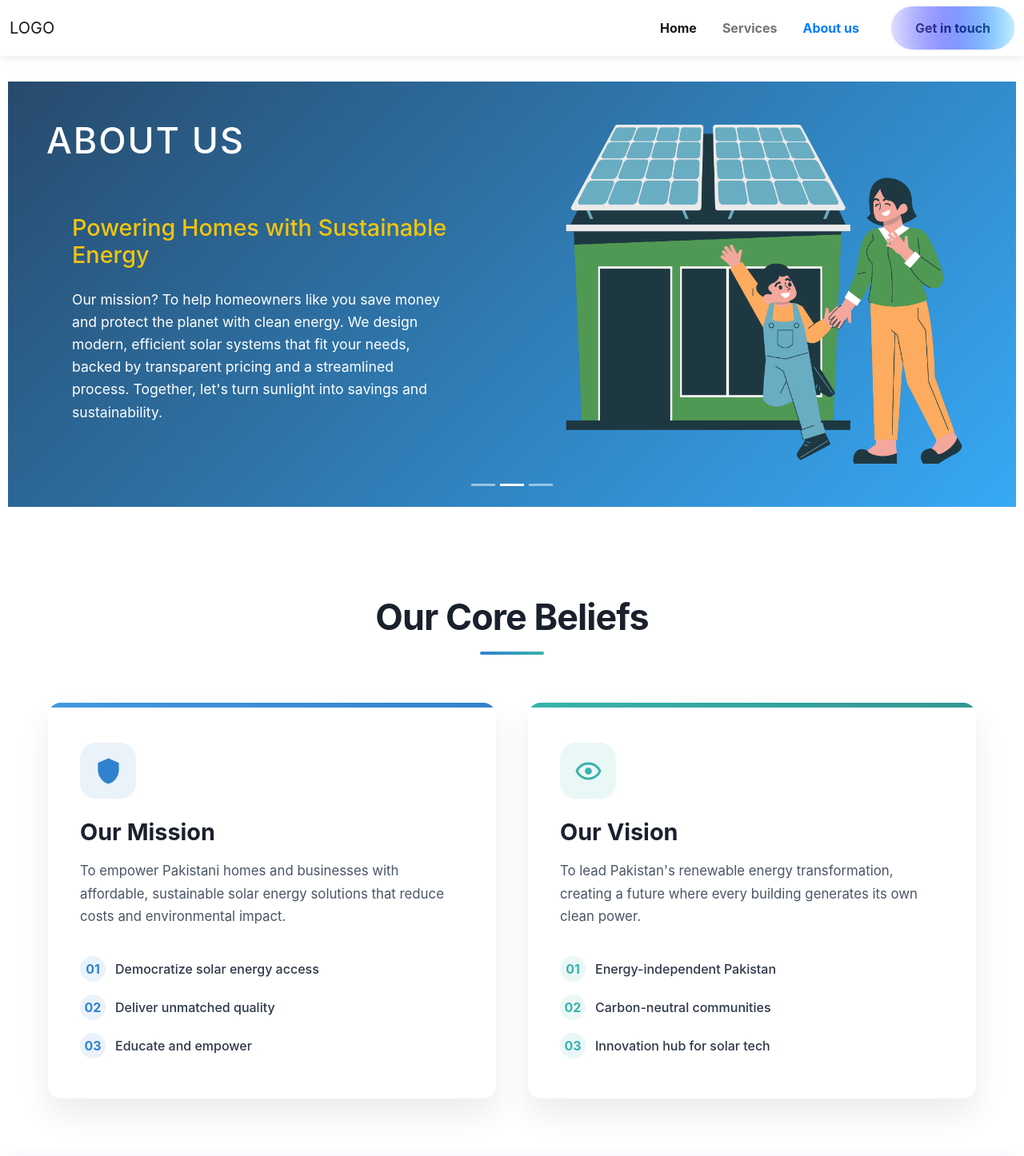
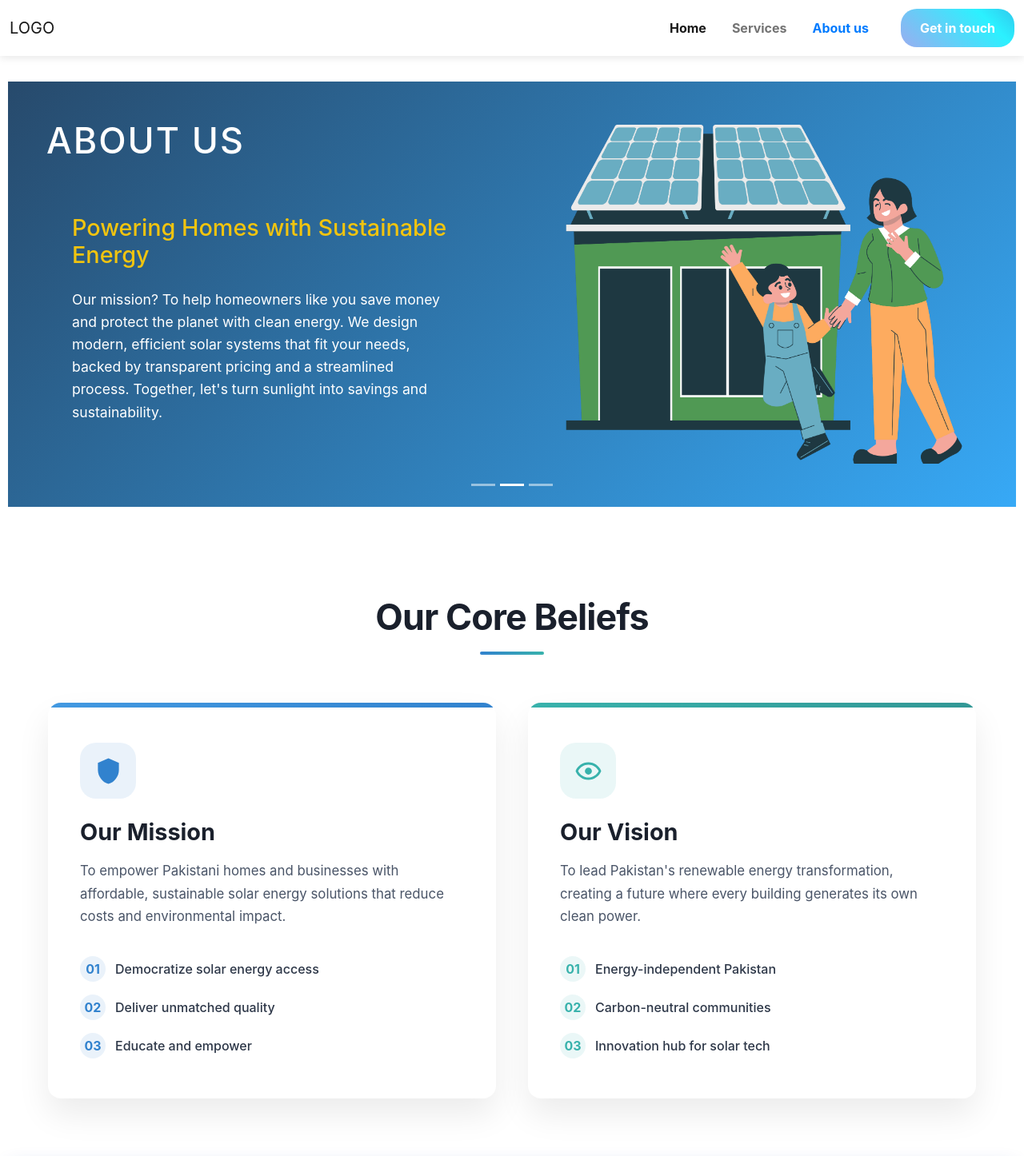
Before and after one commit to 1stN00B/solarmax, a React (Create React App) app: page /about in a window 1280 px wide. Shown: the top 1446 px of the page at 80% size. Built offline with nearby package versions, Linux system fonts and the light colour scheme.

Commit message:
updated buttons and css

```diff
--- a/src/About.css
+++ b/src/About.css
@@ -96,100 +96,8 @@
     }
   }
 /*-------------------------ends here-----------------------------*/
-/*----------------------------------------------------missin & vision--------------------------------------------------*/
-/*
-.mv2-container {
-    display: flex;
-    gap: 6rem;
-    padding: 2rem;
-    justify-content: center;
-    flex-wrap: wrap;
-  }
-
-  .mv2-card {
-    background: #f8fafc;
-    border-radius: 20px;
-    padding: 3rem;
-    width: 480px;
-    text-align: center;
-    border: 2px solid #e2e8f0;
-    box-shadow: 0 4px 24px rgba(37, 99, 235, 0.08);
-  }
-
-  .mv2-icon-box {
-    background: #bfdbfe;
-    width: 100px;
-    height: 100px;
-    border-radius: 24px;
-    margin: 0 auto 2rem;
-    display: flex;
-    align-items: center;
-    justify-content: center;
-  }
-
-  .mv2-heading {
-    color: #1e40af;
-    font-size: 1.8rem;
-    margin-bottom: 1.5rem;
-    font-weight: 700;
-  }
-
-  .mv2-text {
-    color: #475569;
-    line-height: 1.7;
-    font-size: 1.1rem;
-    margin: 0;
-    padding: 0 1.5rem;
-  }
-  .quote-style {
-    position: relative;
-    padding-left: 60px;
-    font-size: 1.1rem;
-    line-height: 1.7;
-    color: #475569;
-    margin: 1.5rem 0;
-  }
-
-  .quote-style::before {
-    content: "";
-    position: absolute;
-    left: 0;
-    top: -15px;
-    width: 50px;
-    height: 50px;
-    background-image: url('/public/images/double-quotes.png');
-    background-size: contain;
-    background-repeat: no-repeat;
-    opacity: 0.2;
-    z-index: 0;
-  }
-
-
-  @media (max-width: 768px) {
-    .mv2-card {
-      width: 100%;
-      padding: 2rem;
-      margin: 1rem 0;
-    }
-
-    .quote-style {
-        padding-left: 40px;
-      }
-
-      .quote-style::before {
-        width: 35px;
-        height: 35px;
-        top: -5px;
-      }
-
-    .mv2-text {
-      padding: 0;
-    }
-  }*/
-
 
   /*---------------------------------------mission vision-------------------------------------*/
-/* Mission Vision Modern CSS */
 
 .mission-vision-container {
     max-width: 1200px;
@@ -603,15 +511,15 @@
   padding-bottom: 40px;
 }
 
-  @media (min-width: 768px) {
+  @media (min-width: 777px) {
    .message-title {
-     font-size: 2.5rem;
+     font-size: 1rem;
      max-width: 800px; /* Prevents text from becoming too wide */
-     margin: 0 auto; /* Centers title text */
+     margin: auto; /* Centers title text */
    }
 
   .message-text {
-    font-size: 1.25rem;
+    font-size: 0.8rem;
     max-width: 600px; /* Constrains text width */
     margin: 20px auto 0; /* Centers description text */
   }
--- a/src/App.css
+++ b/src/App.css
@@ -15,7 +15,6 @@ body {
   font-weight: bold;
   text-decoration: none;
 }
-
 
 .navbar {
   position: fixed !important;
@@ -64,98 +63,121 @@ body {
   color: #0d6efd !important;
 }
 
-/* Desktop Dropdown Menu */
-@media (min-width: 992px) {
-  .nav-item.dropdown {
-    position: relative;
+/* Mobile Menu Styles */
+@media (max-width: 767px) {
+  .navbar {
+    height: auto;
+    min-height: 70px;
+  }
+
+  .navbar-collapse {
+    position: fixed;
+    top: 70px;
+    right: -100%;
+    width: 70%;
+    height: calc(100vh - 70px);
+    background-color: rgba(255, 255, 255, 0.98);
+    backdrop-filter: blur(12px);
+    -webkit-backdrop-filter: blur(12px);
+    transition: right 0.4s cubic-bezier(0.4, 0, 0.2, 1);
+    overflow-y: auto;
+    padding: 20px;
+    box-shadow: -5px 0 15px rgba(0, 0, 0, 0.1);
+    z-index: 999;
+  }
+
+  .navbar-collapse.show {
+    right: 0;
+  }
+
+  .navbar-toggler {
+    position: absolute;
+    right: 15px;
+    top: 18px;
+    z-index: 1001;
+  }
+
+  .nav-item {
+    margin-bottom: 10px;
   }
 
   .dropdown-menu {
-    display: block;
-    opacity: 0;
-    visibility: hidden;
-    transition: all 0.3s ease;
-    margin-top: 0;
+    position: static !important;
+    float: none;
+    width: 0%;
     border: none;
-    box-shadow: 0 5px 10px rgba(0, 0, 0, 0.1);
-    min-width: 200px;
-    pointer-events: none;
+    box-shadow: none;
+    margin-top: 5px;
+    background-color: rgba(245, 245, 245, 0.7);
+    transform: none !important;
+    display: none;
+    opacity: 1;
+    visibility: visible;
   }
 
-  .nav-item.dropdown:hover .dropdown-menu {
-    opacity: 1;
-    visibility: visible;
-    pointer-events: auto;
+  .dropdown-menu.show {
+    display: block;
   }
 
-  .nav-item.dropdown::after {
-    content: '';
-    position: absolute;
-    bottom: -20px;
-    left: 0;
+  .nav-link.dropdown-toggle::after {
+    /*content: '▼';*/
+    display: inline-block;
+    margin-left: 5px;
+    font-size: 0.7em;
+    transition: transform 0.3s;
+  }
+
+  .nav-link.dropdown-toggle[aria-expanded="true"]::after {
+    transform: rotate(180deg);
+  }
+
+  .mobile-button-container {
+    display: flex;
+    justify-content: flex-end;
     width: 100%;
-    height: 20px;
-    background: transparent;
+    padding-right: 20px;
+    margin-top: 15px;
+  }
+
+  .buttonnavbar {
+    display: flex;
+    width: 80%;
+    text-align: center;
+    min-width: 150px;
+    margin: 0 auto;
+    padding: 25px 25px;
   }
 }
 
 /* Gradient Button Styles */
 .buttonnavbar {
-  display: inline-flex;
-  align-items: center;
-  justify-content: center;
+  position: relative;
+  padding: 12px 24px;
+  font-size: 16px;
+  font-weight: bold;
+  color: white;
   text-decoration: none;
-  padding: 15px 30px;
-  border: 0;
-  position: relative;
+  border-radius: 20px;
   overflow: hidden;
-  border-radius: 9rem;
-  transition: all 0.2s ease;
-  font-weight: bold;
-  color: rgb(37, 37, 37);
-  z-index: 0;
-  box-shadow: 0 0px 7px -5px rgba(0, 0, 0, 0.5);
+  display: inline-block;
+  background: linear-gradient(45deg, #bf96eb, #2bf1ff, #3f51b5, #007bff);
+  background-size: 300% 300%;
+  transition: background 0.6s ease-in-out, transform 0.3s ease-in-out;
+  animation: gradientMove 5s infinite alternate;
 }
 
 .buttonnavbar:hover {
-  background: rgb(193, 228, 248);
-  color: rgb(33, 0, 85);
-  transform: scale(1.05);
+  background: linear-gradient(45deg, #00fbff, #dddab2, #7da6d2, #33a1ff); /* Scattered colors */
+  transform: scale(1); /* Slight zoom effect */
+  background-size: 300% 300%;
+  transition: background 0.3s ease-in-out, transform 0.3s ease-in-out;
 }
 
-.buttonnavbar:active {
-  transform: scale(0.97);
+@keyframes gradientMove {
+  0% { background-position: 0% 50%; }
+  100% { background-position: 100% 50%; }
 }
 
-.hoverEffect {
-  position: absolute;
-  inset: 0;
-  display: flex;
-  align-items: center;
-  justify-content: center;
-  z-index: 1;
-}
-
-.hoverEffect .navbarmain {
-  background: linear-gradient(
-    90deg,
-    rgb(150, 140, 255) 0%,
-    rgb(0, 17, 255) 49%,
-    rgba(0, 212, 255, 1) 100%
-  );
-  border-radius: 40rem;
-  width: 10rem;
-  height: 10rem;
-  transition: 0.4s;
-  filter: blur(20px);
-  animation: rotateEffect 3s linear infinite;
-  opacity: 0.5;
-}
-
-@keyframes rotateEffect {
-  0% { transform: rotate(0deg); }
-  100% { transform: rotate(360deg); }
-}
 
 /*----------------------------------hero------------------------------- */
 .text-size{
@@ -894,12 +916,16 @@ body {
 /*end*/
 
 @media (min-width: 768px) {
+  .solar-ready-container{
+    padding-top: 10px;
+  }
+
   .solar-ready-title {
-    font-size: 2.5rem;
+    font-size: 2.3rem;
   }
 
   .solar-ready-desc {
-    font-size: 1.25rem;
+    font-size: 1.22rem;
   }
 }
 
--- a/src/components/Navbar.jsx
+++ b/src/components/Navbar.jsx
@@ -1,42 +1,60 @@
-import { useState, useEffect } from 'react';
+import { useState, useEffect, useRef } from 'react';
 import { Link } from 'react-router-dom';
 import { NavLink } from "react-router-dom";
 import '../App.css';
 
 const AutoHideNavbar = () => {
   const [isScrolled, setIsScrolled] = useState(false);
+  const [isNavbarOpen, setIsNavbarOpen] = useState(false);
+  const collapseRef = useRef(null);
+
+  const handleToggleClick = () => {
+    setIsNavbarOpen(!isNavbarOpen);
+  };
 
   const handleNavLinkClick = () => {
-    const navbarCollapse = document.getElementById('navbarSupportedContent');
-    if (navbarCollapse && navbarCollapse.classList.contains('show')) {
-      // Access Bootstrap through window object
-      const bsCollapse = new window.bootstrap.Collapse(navbarCollapse, { toggle: false });
-      bsCollapse.hide();
-    }
+    setIsNavbarOpen(false);
   };
 
   useEffect(() => {
     const handleScroll = () => {
-      if (window.scrollY > 100) {
-        setIsScrolled(true);
-      } else {
-        setIsScrolled(false);
-      }
+      setIsScrolled(window.scrollY > 100);
     };
 
     window.addEventListener('scroll', handleScroll);
     return () => window.removeEventListener('scroll', handleScroll);
   }, []);
 
+  useEffect(() => {
+    if (collapseRef.current) {
+      const collapseElement = collapseRef.current;
+
+      if (isNavbarOpen) {
+        collapseElement.classList.add('show');
+      } else {
+        collapseElement.classList.remove('show');
+      }
+    }
+  }, [isNavbarOpen]);
+
   return (
     <nav className={`navbar navbar-expand-lg navbar-light fixed-top ${isScrolled ? 'navbar-scrolled' : ''}`}>
       <div className="container-fluid">
         <Link className="navbar-brand" to="/" onClick={handleNavLinkClick}>LOGO</Link>
-        <button className="navbar-toggler" type="button" data-bs-toggle="collapse" data-bs-target="#navbarSupportedContent">
+        <button
+          className="navbar-toggler"
+          type="button"
+          onClick={handleToggleClick}
+          aria-expanded={isNavbarOpen}
+        >
           <span className="navbar-toggler-icon"></span>
         </button>
 
-        <div className="collapse navbar-collapse flex-grow-0" id="navbarSupportedContent">
+        <div
+          className="collapse navbar-collapse flex-grow-0"
+          id="navbarSupportedContent"
+          ref={collapseRef}
+        >
           <ul className="navbar-nav">
             <li className="nav-item pe-3">
               <Link className="nav-link active" aria-current="page" to="/" onClick={handleNavLinkClick}>Home</Link>
@@ -59,9 +77,9 @@ const AutoHideNavbar = () => {
           </ul>
 
           <Link className="buttonnavbar ms-3" to="/contact" onClick={handleNavLinkClick}>
-            Get in touch
             <div className="hoverEffect">
               <div className='navbarmain'></div>
+            Get in touch
             </div>
           </Link>
         </div>
```
